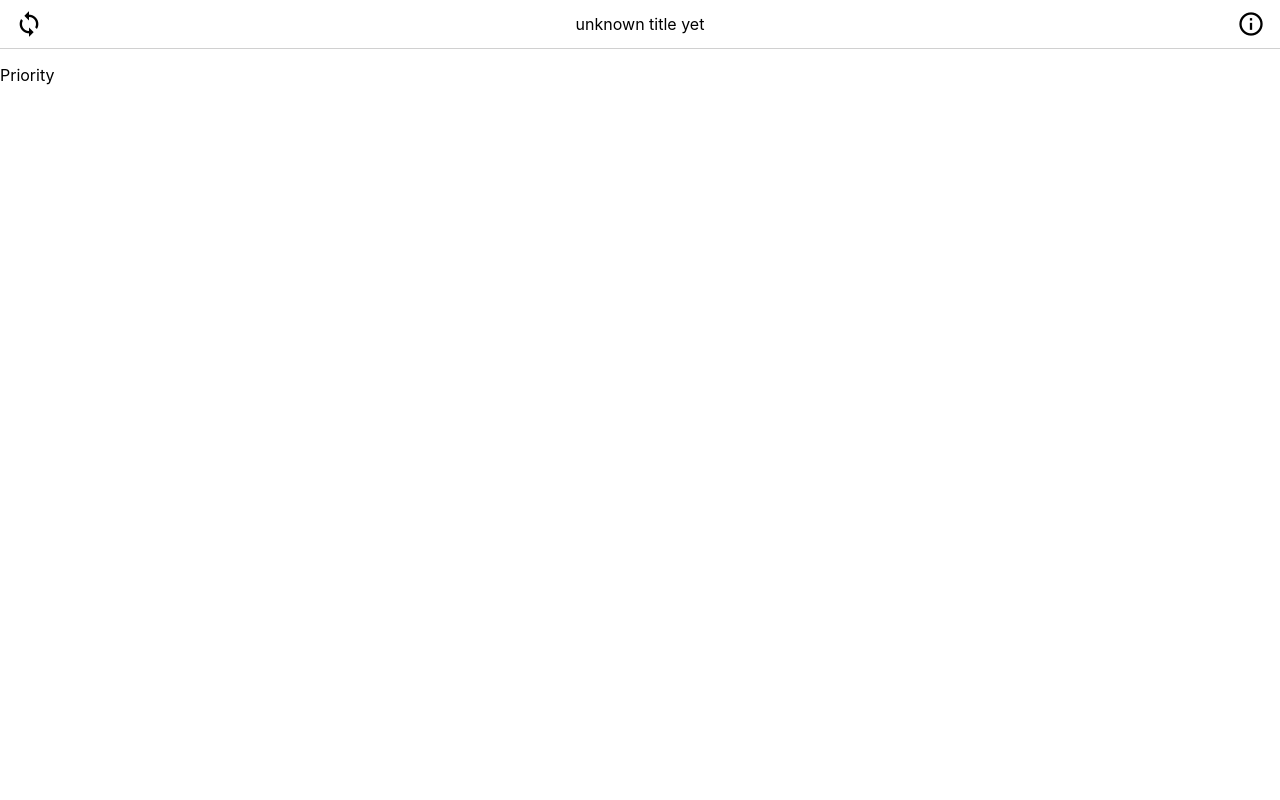
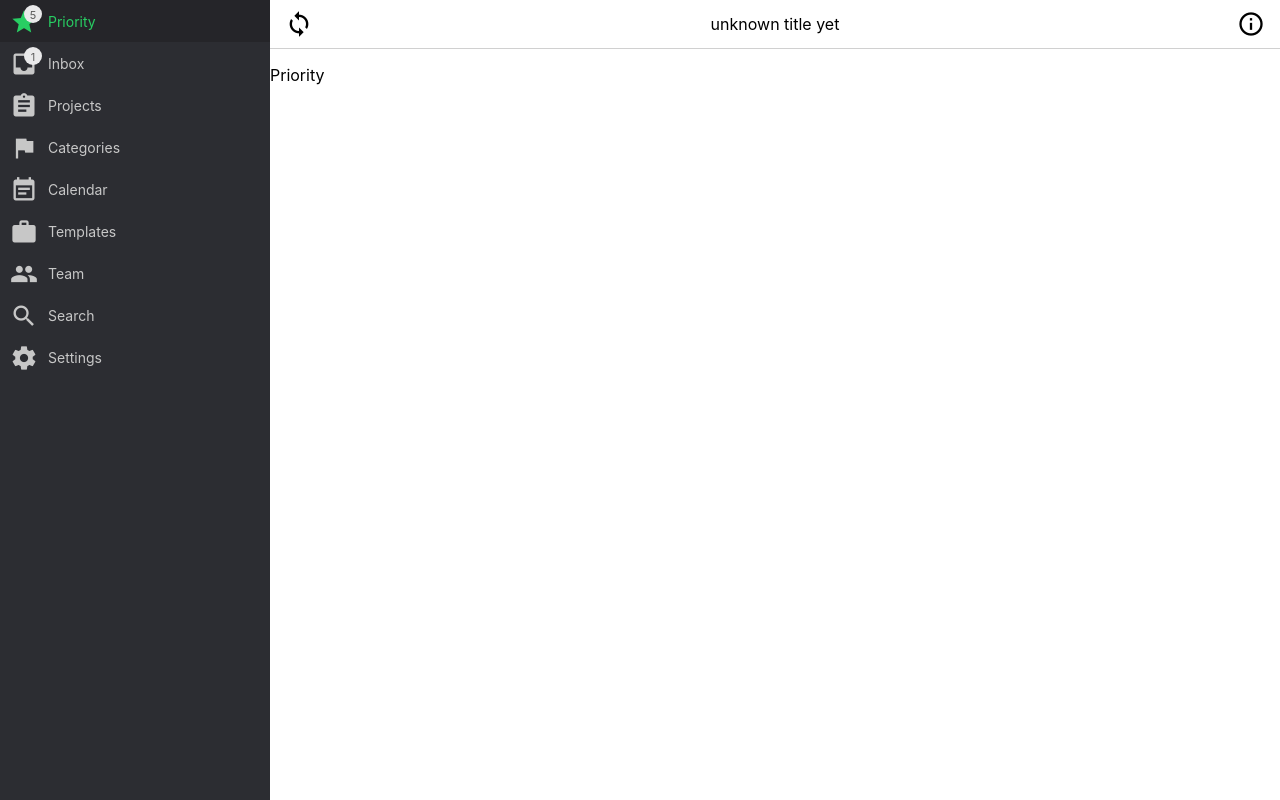
Before and after one commit to rafalrybicki/nozbe, a React (Create React App) app: page /priority in a window 1280 px wide. Built offline with nearby package versions, Linux system fonts and the light colour scheme.

Commit message:
Add final styles for Menu

```diff
--- a/src/App.css
+++ b/src/App.css
@@ -1,4 +1,11 @@
 #root {
+  height: 100vh;
+  width: 100vw;
+  box-sizing: border-box;
   display: flex;
   flex-direction: row;
 }
+
+.main {
+  width: 100%;
+}
--- a/src/App.js
+++ b/src/App.js
@@ -1,4 +1,4 @@
-import React, { useCallback } from 'react'
+import React from 'react';
 import Menu from './components/Menu'
 import Toolbar from './components/Toolbar'
 import './App.css'
@@ -19,17 +19,12 @@ import Search from './components/Search'
 import Settings from './components/Settings'
 
 function App() {
-  const closeMenu = useCallback((e) => {
-    const isOpen = document.querySelector('.menu').classList.contains('open')
-    if (isOpen && e.clientX > 320) {
-      document.querySelector('.menu').classList.remove('open')
-    }
-  })
+
 
   return (
     <Router >
       <Menu />
-      <div className="main" onClick={closeMenu}>
+      <div className="main">
         <Toolbar />
         <Switch>
           <Route path="/priority" component={Priority} />
@@ -41,8 +36,7 @@ function App() {
           <Route path="/team" component={Team} />
           <Route path="/search" component={Search} />
           <Route path="/settings" component={Settings} />
-          <Route path="/" component={Priority} exact />
-          <Redirect from="/" to="priority" />
+          <Redirect exact from="/" to="priority" />
         </Switch>
       </div>
     </Router>  );
--- a/src/components/Menu.css
+++ b/src/components/Menu.css
@@ -1,22 +1,41 @@
+nav {
+  height: 100vh;
+  background-color: transparent;
+  transition: background-color 0.2s ;
+}
+
+nav.open {
+  width: 100vw;
+  background-color: rgba(21,21,21,0.3);
+}
+
 .menu {
   background: #2C2D32;
   height: 100vh;
-  width: 0;
-  overflow: hidden;
-  position: absolute;
-}
-
-.main {
-  height: 100vh;
-}
-
-.open {
   width: 320px;
 }
 
+nav.open .menu {
+  transform: translateX(0);
+}
+
+@media (max-width: 734px) {
+  nav {
+    width: 0;
+    position: absolute;
+  }
+  .menu {
+    transform: translateX(-320px);
+    transition: transform 0.15s ease-in-out;
+  }
+}
+
 @media (min-width: 734px) {
+  nav {
+    display: block;
+  }
+
   .menu {
-    position: relative;
     width: 270px;
   }
 }
--- a/src/components/Menu.js
+++ b/src/components/Menu.js
@@ -1,10 +1,19 @@
-import React from 'react';
+import React from 'react'
 import MenuItem from './MenuItem';
 import './Menu.css'
 
 class Menu extends React.Component {
+  closeMenu = (e) => {
+
+    const isOpen = document.querySelector('nav').classList.contains('open')
+    if (isOpen && e.clientX > 320) {
+      document.querySelector('nav').classList.remove('open')
+    }
+  }
+
   render() {
     return (
+      <nav onClick={this.closeMenu}>
         <div className="menu">
           <MenuItem icon='star' path='priority' amount={5} />
           <MenuItem icon='inbox' path='inbox' amount={1} />
@@ -16,6 +25,7 @@ class Menu extends React.Component {
           <MenuItem icon='search' path='search' />
           <MenuItem icon='settings' path='settings' />
         </div>
+      </nav>
       )
   }
 }
--- a/src/components/Toolbar.css
+++ b/src/components/Toolbar.css
@@ -1,5 +1,5 @@
 .toolbar {
-  width: 100vw;
+  width: 100%;
   box-sizing: border-box;
   padding: 10px 15px;
   display: flex;
@@ -11,6 +11,10 @@
 
 .toolbar p {
   margin: 0;
+}
+
+.menu-icon, .info-icon {
+  cursor: pointer;
 }
 
 .toolbar .material-icons {
--- a/src/components/Toolbar.js
+++ b/src/components/Toolbar.js
@@ -4,14 +4,14 @@ import './Toolbar.css'
 
 function Search(props) {
   const openMenu = useCallback(() => {
-    document.querySelector('.menu').classList.add('open')
+    document.querySelector('nav').classList.add('open')
   })
   return (
     <div className="toolbar">
       <Icon className="menu-icon" onClick={openMenu}>menu</Icon>
       <Icon className="sync-icon">sync</Icon>
       <p>unknown title yet</p>
-      {<Icon>info_outlined</Icon>}
+      <Icon className="info-icon">info_outlined</Icon>
     </div>
   );
 }
```
Lines whose indentation alone changed are shown as unchanged.
